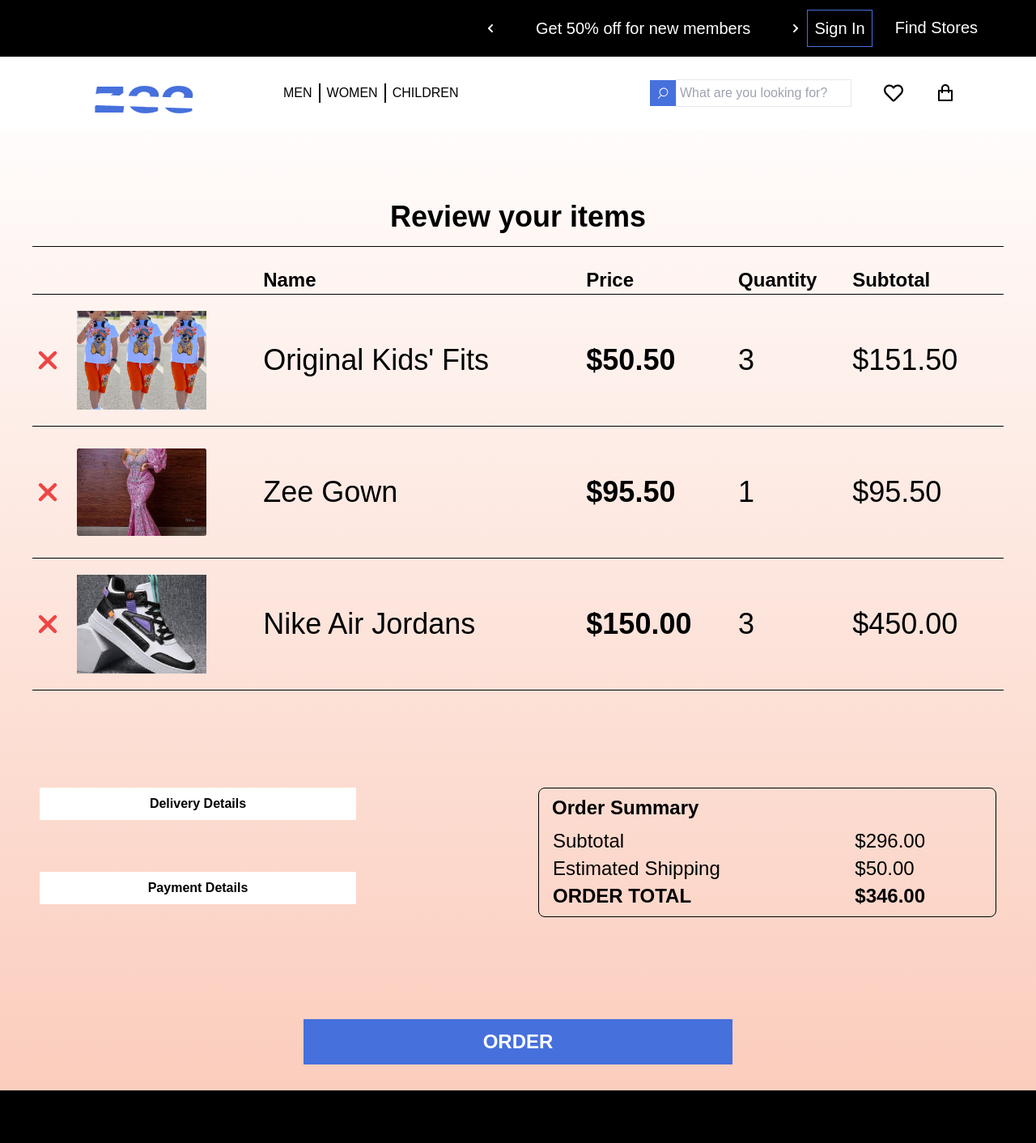
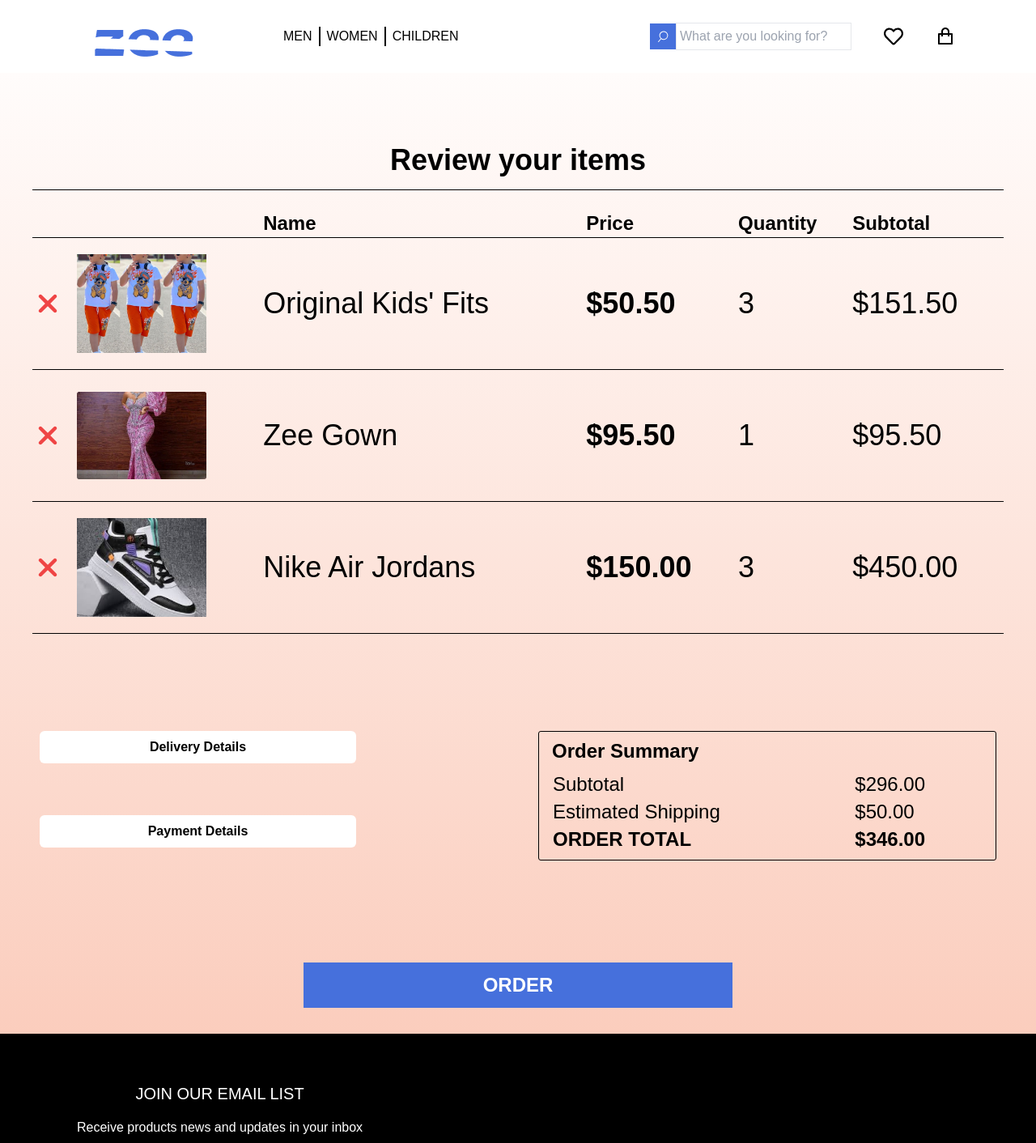
Before and after one commit to okikijesutech/HngProject2, a React (Vite) app: page /checkout in a window 1280 px wide. Shown: the top 1412 px of the page at 81% size. Built offline with nearby package versions, Linux system fonts and the light colour scheme; a web font is replaced by a local one.

Commit message:
Style update

```diff
--- a/src/components/OrderSummary.jsx
+++ b/src/components/OrderSummary.jsx
@@ -2,7 +2,7 @@
 
 const OrderSummary = () => {
   return (
-    <div className='border border-black rounded-lg px-4 py-2 mx-auto'>
+    <div className='border border-black rounded-[3px] px-4 py-2 mx-auto'>
       <h3 className='font-medium md:font-bold mb-2'>Order Summary</h3>
       <table className='w-full'>
         <tbody>
--- a/src/container/CheckoutListing.jsx
+++ b/src/container/CheckoutListing.jsx
@@ -1,4 +1,5 @@
 import React from "react";
+import { useNavigate } from "react-router-dom";
 import { FaXmark, FaChevronLeft } from "react-icons/fa6";
 import item1 from "../assets/item1.png";
 import item3 from "../assets/item3.png";
@@ -32,10 +33,15 @@
 ];
 
 const CheckoutListing = () => {
+  const navigate = useNavigate();
   return (
     <div className='p-6'>
       <div className='flex lg:block '>
-        <FaChevronLeft size={24} className=' lg:hidden mr-28 md:mr-8' />
+        <FaChevronLeft
+          size={24}
+          className=' lg:hidden mr-28 md:mr-8'
+          onClick={() => navigate(-1)}
+        />
         <h1 className='font-helvetica font-bold text-40 leading-46 text-center mb-4 md:text-left lg:text-center md:text-2xl lg:text-4xl md:leading-46'>
           Review your items
         </h1>
--- a/src/layout/MainLayout.jsx
+++ b/src/layout/MainLayout.jsx
@@ -1,15 +1,20 @@
-import { Outlet } from "react-router-dom";
+import { Outlet, useLocation } from "react-router-dom";
 import Promotion from "../components/Promotion";
 import Navbar from "../components/Navbar";
 import Footer from "../components/Footer";
 import ScrollToTop from "../components/ScrollToTop";
 
 const MainLayout = () => {
+  const location = useLocation();
+
+  const isCheckoutPage = location.pathname === "/checkout";
+  const isDesktopView = () => window.innerWidth > 768;
+
   return (
     <>
       <ScrollToTop />
       <div className='flex flex-col-reverse md:flex-col'>
-        <Promotion />
+        {!isCheckoutPage && isDesktopView() && <Promotion />}
         <Navbar />
       </div>
       <Outlet />
--- a/src/pages/CheckOut.jsx
+++ b/src/pages/CheckOut.jsx
@@ -8,10 +8,10 @@
       <CheckoutListing />
       <div className='flex flex-col-reverse md:flex-col-reverse lg:flex-row lg:gap-[225px] mt-14 md:mt-36 lg:mt-24 px-[14px] md:px-[33px]'>
         <div className='flex flex-col md:flex-row lg:flex-col mt-16 lg:mt-0 text-base font-bold'>
-          <button className='bg-[white] px-4 py-2 mx-auto w-[175px] md:w-[300px] lg:w-[391px]'>
+          <button className='bg-[white] px-4 py-2 mx-auto w-[175px] md:w-[300px] lg:w-[391px] rounded-md'>
             Delivery Details
           </button>
-          <button className='bg-[white] px-4 py-2 mx-auto w-[175px] md:w-[300px] lg:w-[391px] mt-16 md:mt-0 lg:mt-16'>
+          <button className='bg-[white] px-4 py-2 mx-auto w-[175px] md:w-[300px] lg:w-[391px] mt-16 md:mt-0 lg:mt-16 rounded-md'>
             Payment <span className='hidden md:inline'>Details</span>
           </button>
         </div>
```
